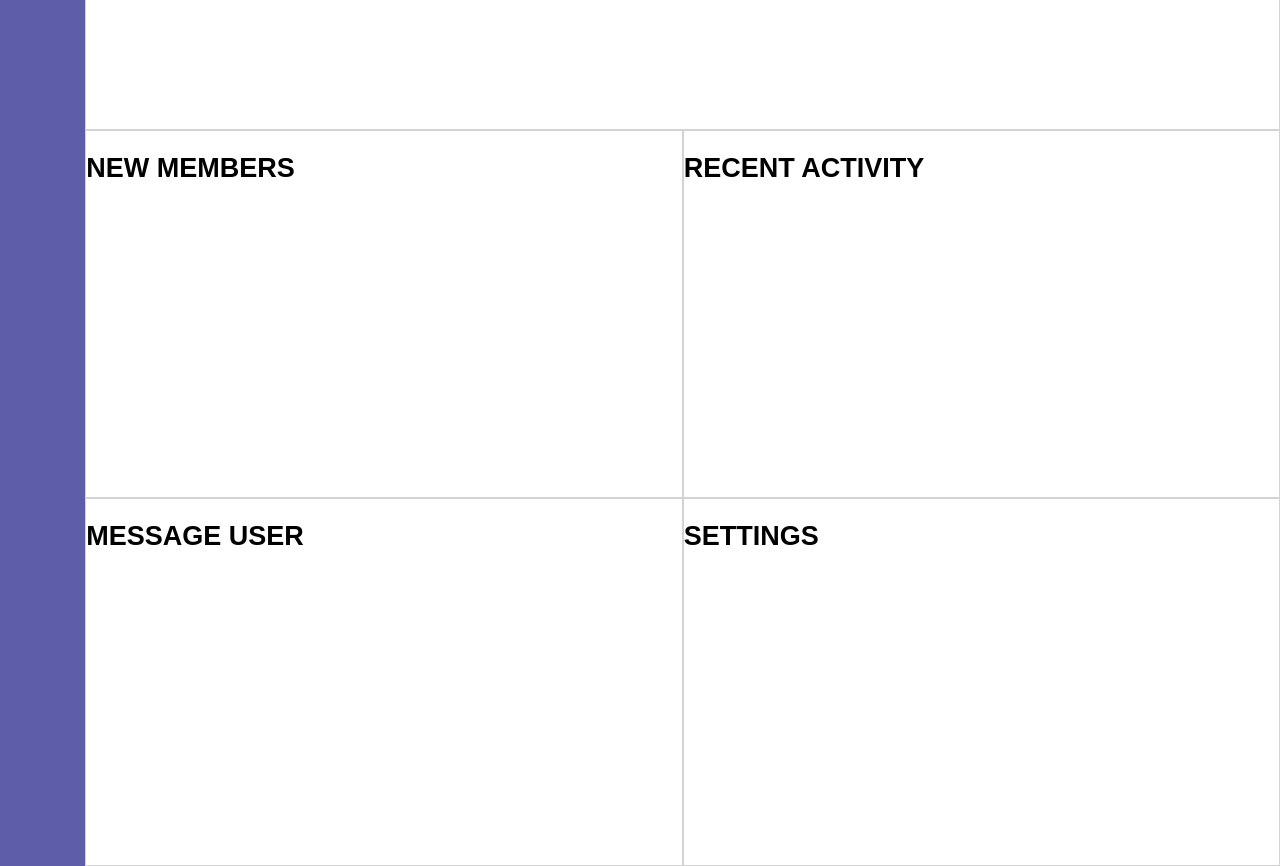
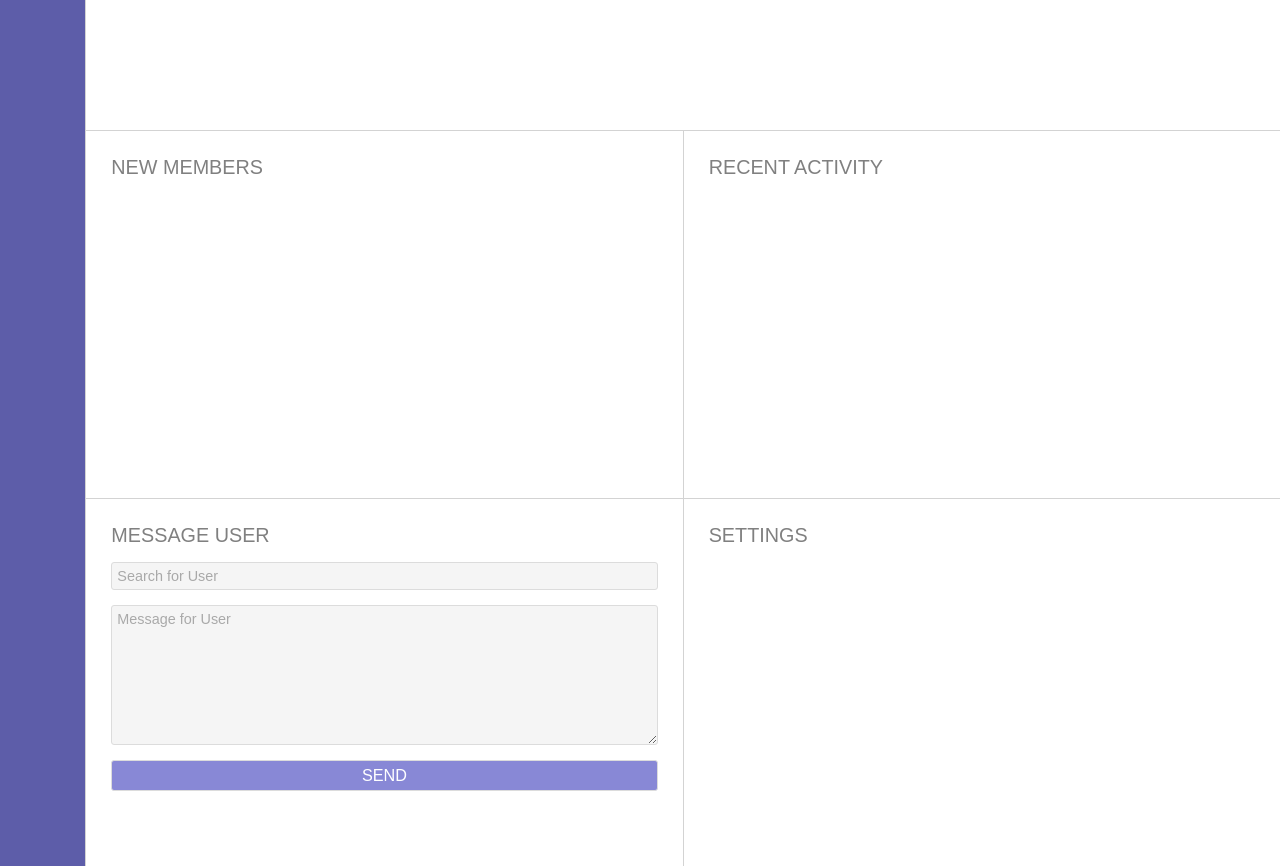
Before and after one commit to RaniaZawawi/WebApp-Dashboard, a plain HTML site: page index.html in a window 1280 px wide. Shown: the part 1020-1886 px from the top of the page. Drawn offline with Linux system fonts and the light colour scheme.

Commit message:
added user message section

```diff
--- a/css/style.css
+++ b/css/style.css
@@ -5,6 +5,14 @@ html {
   font-size: 18px;
 }
 
+h1,
+h2 {
+  margin: 0;
+}
+
+::placeholder {
+  color: darkgray;
+}
 .light {
   font-weight: normal;
 }
@@ -40,7 +48,6 @@ header {
 }
 
 header h1 {
-  margin: 0;
   font-size: .8em;
   padding: 10px;
 }
@@ -79,9 +86,21 @@ nav {
   padding: 10px;
  }
 
-.sections {
-  border: 1px solid lightgrey;
-}
+/*******************************************************************************
+                       Different sections general CSS rules
+*******************************************************************************/
+ .sections {
+   border-top: 1px solid lightgray;
+   border-left: 1px solid lightgray;
+   padding: 15px;
+ }
+
+ .sections h2 {
+  font-size: .8em;
+  font-weight: normal;
+  color: gray;
+ }
+
 /* other */
 #dashboards {
   grid-area: dashboard;
@@ -108,14 +127,46 @@ nav {
 #activities {
   grid-area: activity;
 }
-/* other */
+/*******************************************************************************
+                       Email message section CSS rules
+*******************************************************************************/
 #messages {
   grid-area: message;
 }
-/* other */
+#messages form {
+  flex-direction: column;
+  align-items: stretch;
+}
+
+#messages input,
+#messages button,
+#messages textarea {
+  border-radius: 3px;
+  border: 1px solid #DCDCDC;
+  margin-top: 15px;
+  padding: 5px;
+}
+
+#messages input,
+#messages textarea {
+  background-color: whitesmoke;
+  color: darkgray;
+  font-size: .8em;
+}
+
+#messages button {
+  background-color: #8888D6;
+  color: white;
+  font-size: .9em;
+}
+
+/*******************************************************************************
+                            Settings section CSS rules
+*******************************************************************************/
 #settings {
   grid-area: setting;
 }
+
 /*******************************************************************************
                             Media Query CSS rules
 *******************************************************************************/
@@ -165,6 +216,15 @@ nav {
    width: 25px;
    padding: 20px 0;
   }
+
+  .sections {
+    padding: 20px;
+  }
+
+  .sections h2 {
+   font-size: .9em;
+  }
+
 }
 
 /*                         Desktop Media Query CSS rules                      */
@@ -202,4 +262,13 @@ nav {
    width: 50px;
    padding: 30px 0;
   }
+
+  .sections {
+    padding: 25px;
+  }
+
+  .sections h2 {
+   font-size: 1.1em;
+  }
+
 }
--- a/index.html
+++ b/index.html
@@ -168,6 +168,11 @@
       <!-- Message User section -->
       <div id="messages" class="sections">
         <h2>MESSAGE USER</h2>
+        <form class="container">
+          <input type="email" name="email" placeholder="Search for User">
+          <textarea name="emessage" rows="8" cols="40" placeholder="Message for User"></textarea>
+          <button type="button" name="sendEmail">SEND</button>
+        </form>
       </div>
 
       <!-- Settings section -->
```
